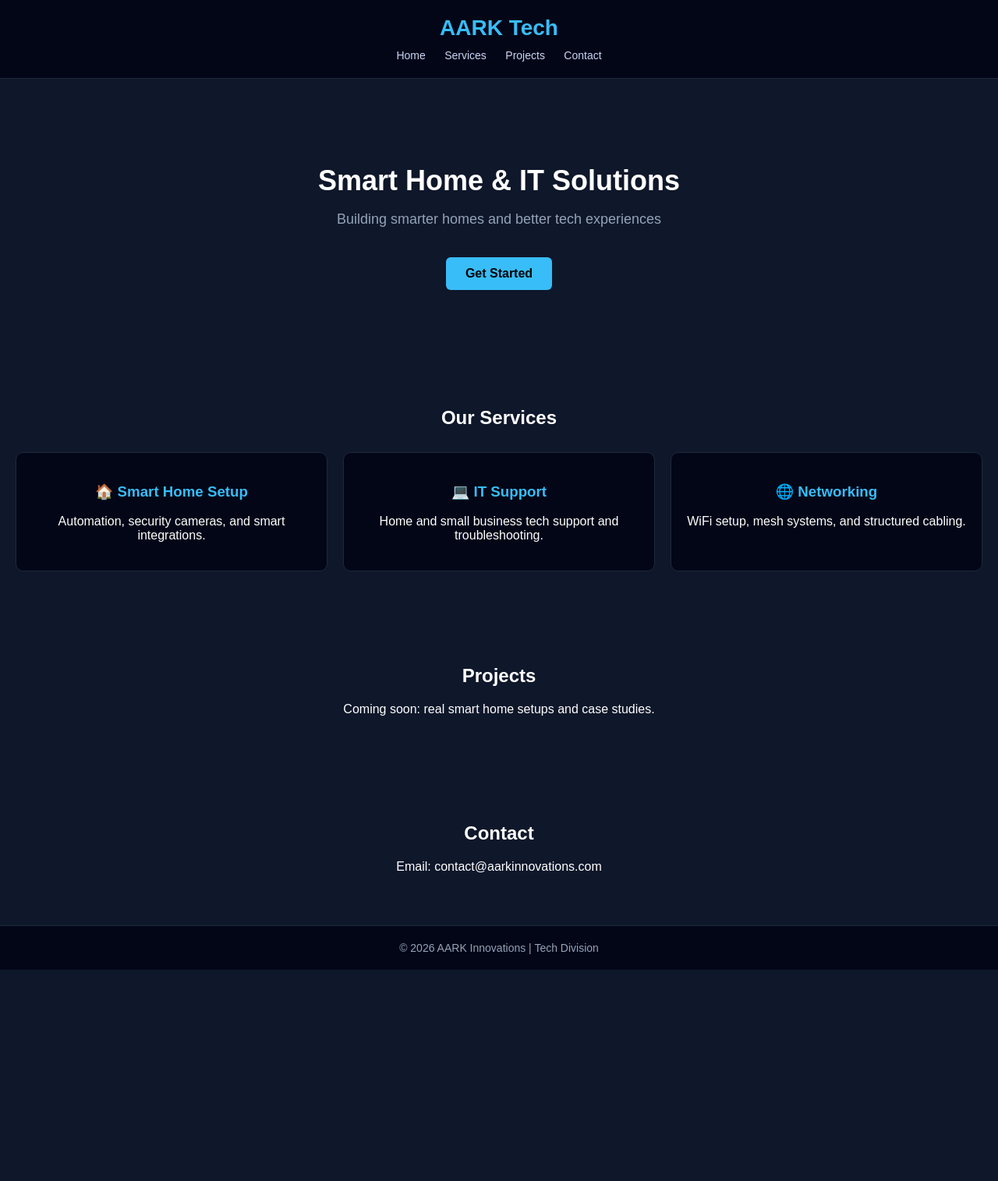
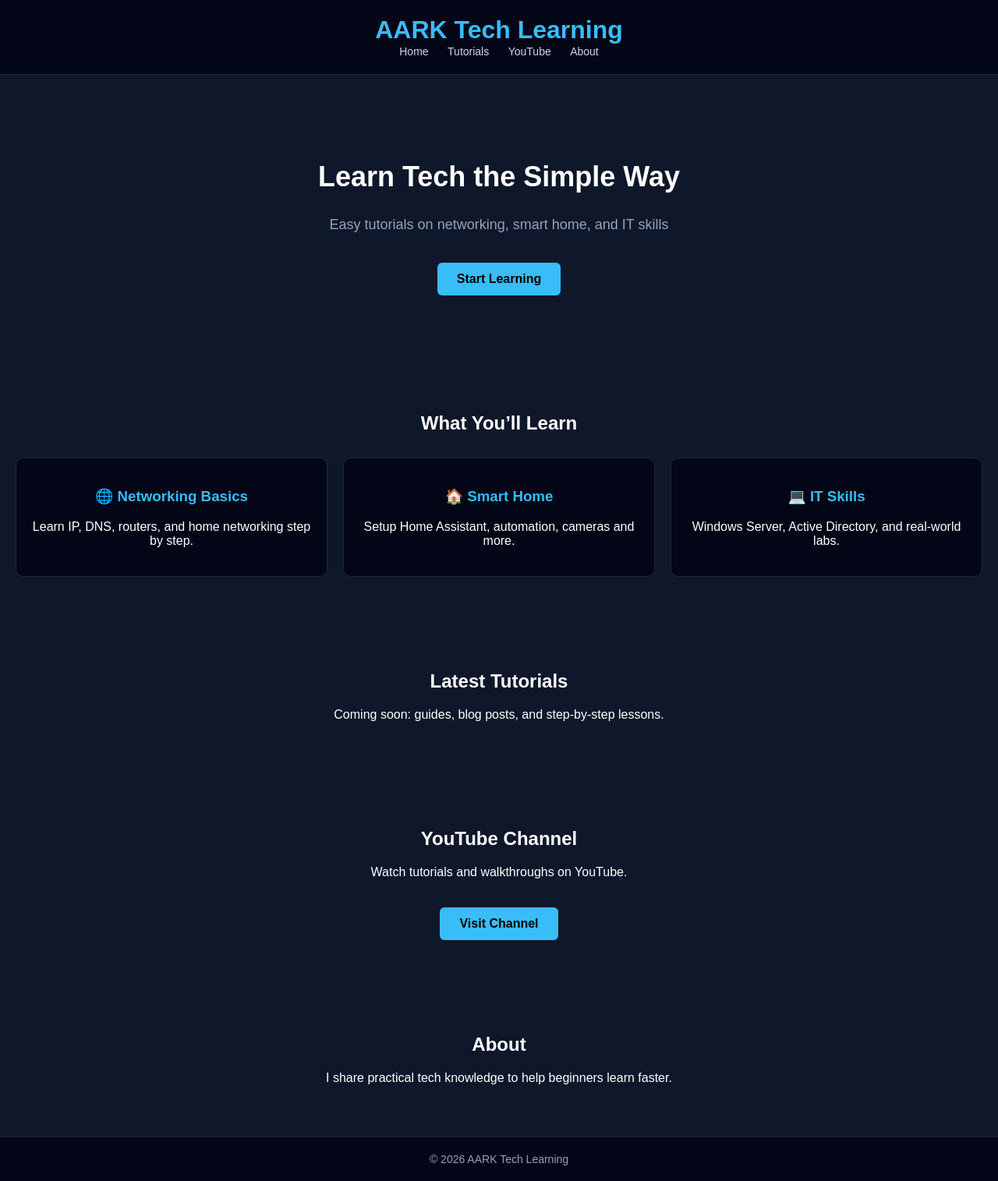
Before and after one commit to ktechlab9/tech, a plain HTML site: page index.html in a window 1280 px wide. Shown: the whole page at 78% size. Before the commit the page ends 1244 px from the top, so only its background shows below. Drawn offline with Linux system fonts and the light colour scheme.

Commit message:
Update index.html
Updated page to Learning prospect instead of professional service

```diff
--- a/index.html
+++ b/index.html
@@ -2,7 +2,7 @@
 <html lang="en">
 <head>
   <meta charset="UTF-8">
-  <title>AARK Tech</title>
+  <title>AARK Tech Learning</title>
   <meta name="viewport" content="width=device-width, initial-scale=1.0">
 
   <style>
@@ -22,12 +22,7 @@
 
     header h1 {
       margin: 0;
-      font-size: 28px;
       color: #38bdf8;
-    }
-
-    nav {
-      margin-top: 10px;
     }
 
     nav a {
@@ -48,12 +43,11 @@
 
     .hero h2 {
       font-size: 36px;
-      margin-bottom: 10px;
     }
 
     .hero p {
+      color: #94a3b8;
       font-size: 18px;
-      color: #94a3b8;
     }
 
     .btn {
@@ -95,8 +89,8 @@
       padding: 20px;
       background: #020617;
       border-top: 1px solid #1e293b;
+      color: #94a3b8;
       font-size: 14px;
-      color: #94a3b8;
     }
   </style>
 </head>
@@ -104,55 +98,62 @@
 <body>
 
 <header>
-  <h1>AARK Tech</h1>
+  <h1>AARK Tech Learning</h1>
   <nav>
     <a href="#">Home</a>
-    <a href="#">Services</a>
-    <a href="#">Projects</a>
-    <a href="#">Contact</a>
+    <a href="#">Tutorials</a>
+    <a href="#">YouTube</a>
+    <a href="#">About</a>
   </nav>
 </header>
 
 <section class="hero">
-  <h2>Smart Home & IT Solutions</h2>
-  <p>Building smarter homes and better tech experiences</p>
-  <a href="#" class="btn">Get Started</a>
+  <h2>Learn Tech the Simple Way</h2>
+  <p>Easy tutorials on networking, smart home, and IT skills</p>
+  <a href="#" class="btn">Start Learning</a>
 </section>
 
 <section class="section">
-  <h2>Our Services</h2>
+  <h2>What You’ll Learn</h2>
+
   <div class="cards">
 
     <div class="card">
-      <h3>🏠 Smart Home Setup</h3>
-      <p>Automation, security cameras, and smart integrations.</p>
+      <h3>🌐 Networking Basics</h3>
+      <p>Learn IP, DNS, routers, and home networking step by step.</p>
     </div>
 
     <div class="card">
-      <h3>💻 IT Support</h3>
-      <p>Home and small business tech support and troubleshooting.</p>
+      <h3>🏠 Smart Home</h3>
+      <p>Setup Home Assistant, automation, cameras and more.</p>
     </div>
 
     <div class="card">
-      <h3>🌐 Networking</h3>
-      <p>WiFi setup, mesh systems, and structured cabling.</p>
+      <h3>💻 IT Skills</h3>
+      <p>Windows Server, Active Directory, and real-world labs.</p>
     </div>
 
   </div>
 </section>
 
 <section class="section">
-  <h2>Projects</h2>
-  <p>Coming soon: real smart home setups and case studies.</p>
+  <h2>Latest Tutorials</h2>
+  <p>Coming soon: guides, blog posts, and step-by-step lessons.</p>
 </section>
 
 <section class="section">
-  <h2>Contact</h2>
-  <p>Email: contact@aarkinnovations.com</p>
+  <h2>YouTube Channel</h2>
+  <p>Watch tutorials and walkthroughs on YouTube.</p>
+  <a href="#" class="btn">Visit Channel</a>
+</section>
+
+<section class="section">
+  <h2>About</h2>
+  <p>I share practical tech knowledge to help beginners learn faster.</p>
 </section>
 
 <footer>
-  © 2026 AARK Innovations | Tech Division
+  © 2026 AARK Tech Learning
 </footer>
 
 </body>
```
